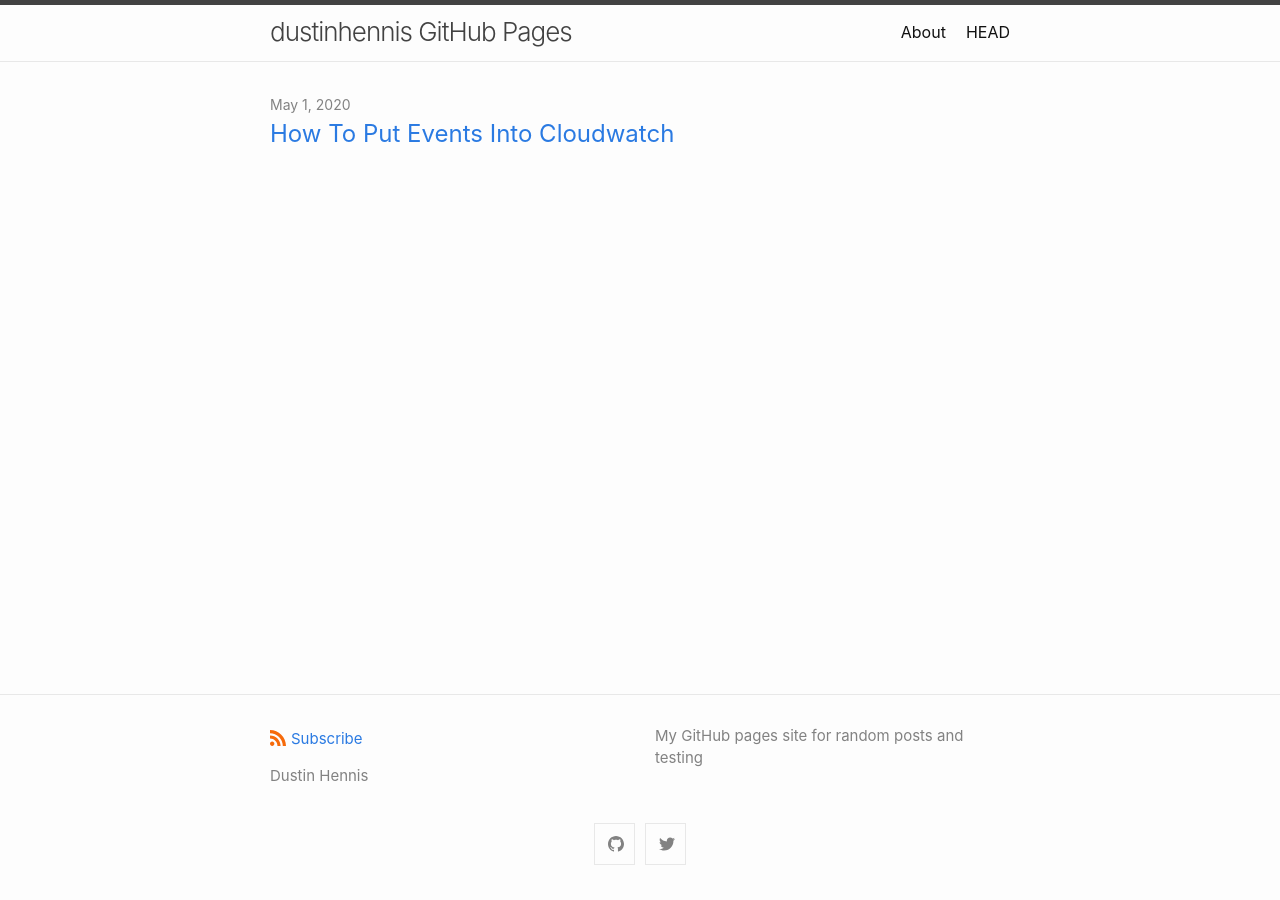
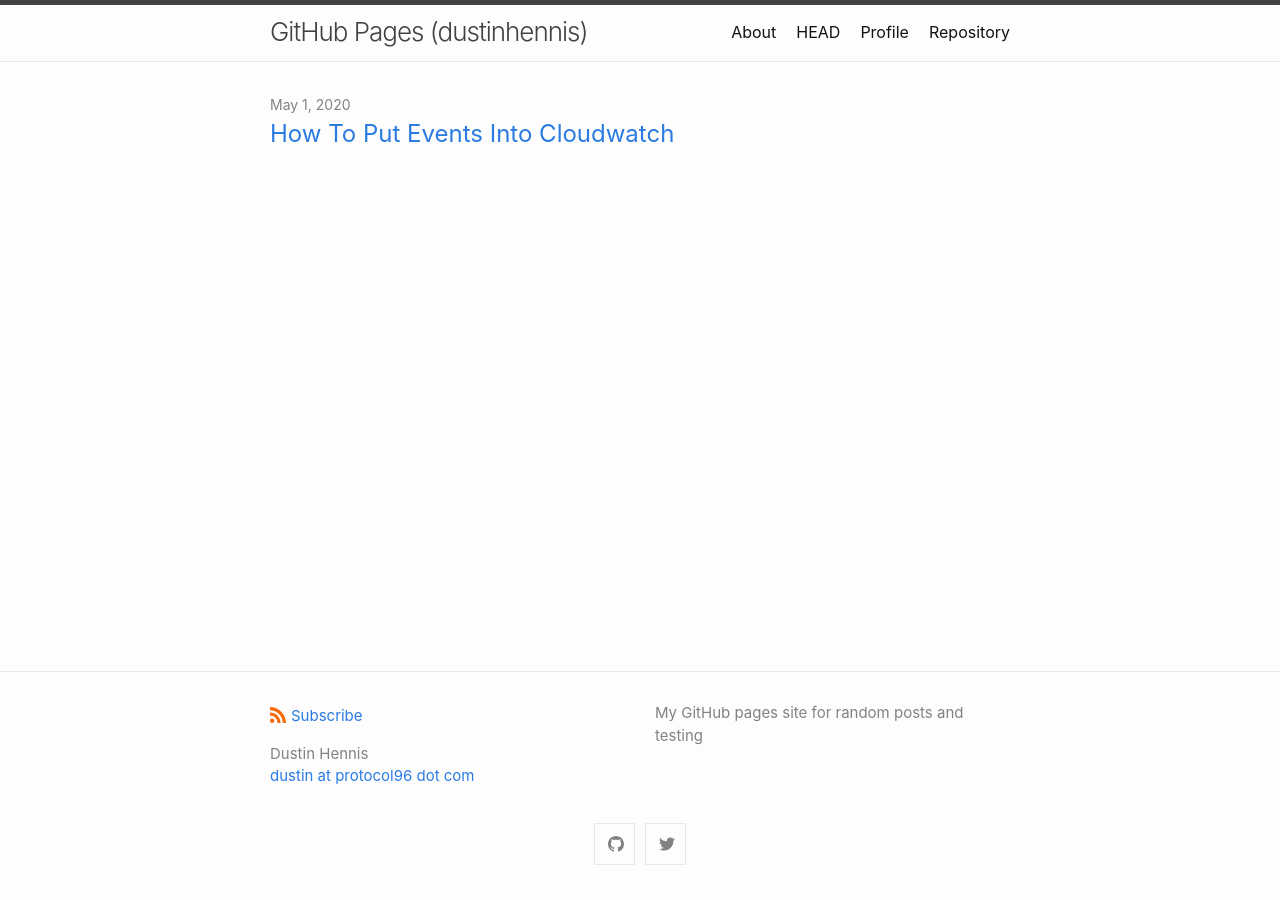
Before and after one commit to dustinhennis/dustinhennis.github.io, a Jekyll site: the page built from index.md, in a window 1280 px wide. Built offline with Jekyll 4.4.1, drawn with Linux system fonts in a browser that asks for light colours.

Commit message:
Add profile and repository links

```diff
--- a/_config.yml
+++ b/_config.yml
@@ -1,4 +1,4 @@
-title: dustinhennis GitHub Pages
+title: GitHub Pages (dustinhennis)
 author:
   name: Dustin Hennis
   email: dustin at protocol96 dot com
--- a/_includes/footer.html
+++ b/_includes/footer.html
@@ -17,11 +17,9 @@
           {% if site.author.name -%}
             <li class="p-name">{{ site.author.name | escape }}</li>
           {% endif -%}
-          {% comment %}
           {% if site.author.email -%}
             <li><a class="u-email" href="mailto:{{ site.author.email }}">{{ site.author.email }}</a></li>
           {%- endif %}
-          {% endcomment %}
         </ul>
       {%- endif %}
       </div>
--- a/_includes/header.html
+++ b/_includes/header.html
@@ -24,6 +24,7 @@
             <a class="page-link" href="{{ my_page.url | relative_url }}">{{ my_page.title | escape }}</a>
             {%- endif -%}
           {%- endfor -%}
+          <a class="page-link" href="https://github.com/dustinhennis">Profile</a><a class="page-link" href="https://github.com/dustinhennis/dustinhennis.github.io">Repository</a>
         </div>
       </nav>
     {%- endif -%}
```
